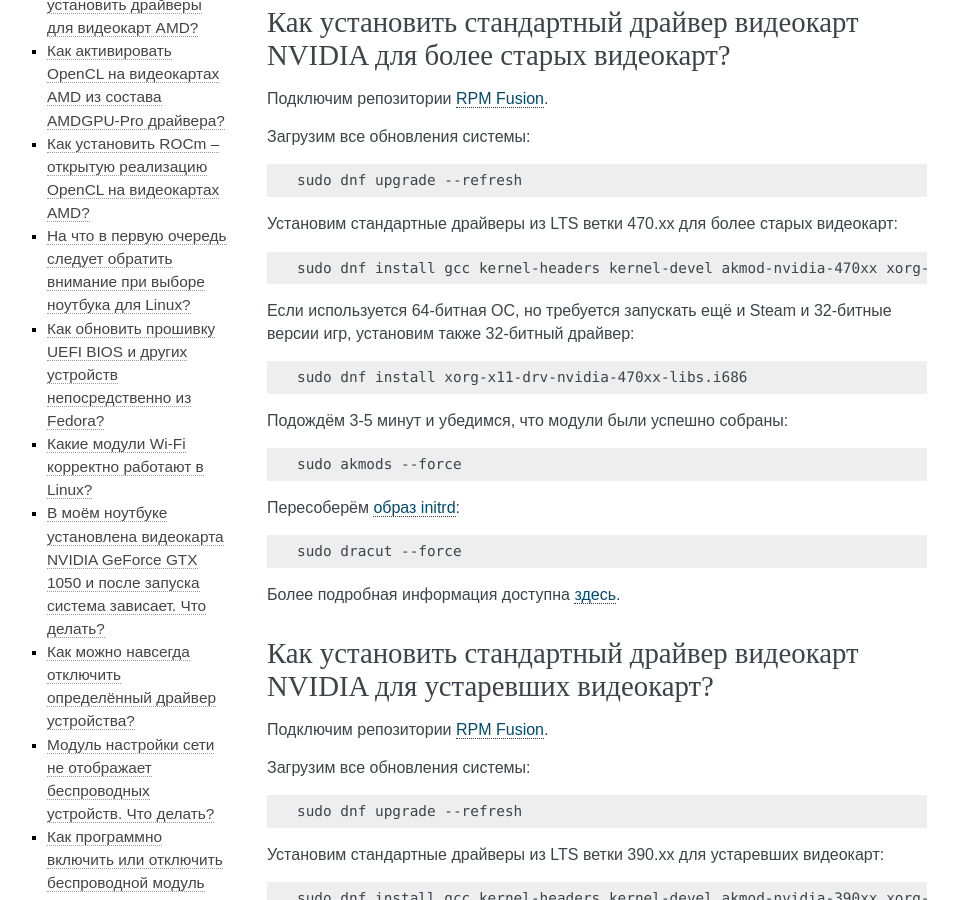
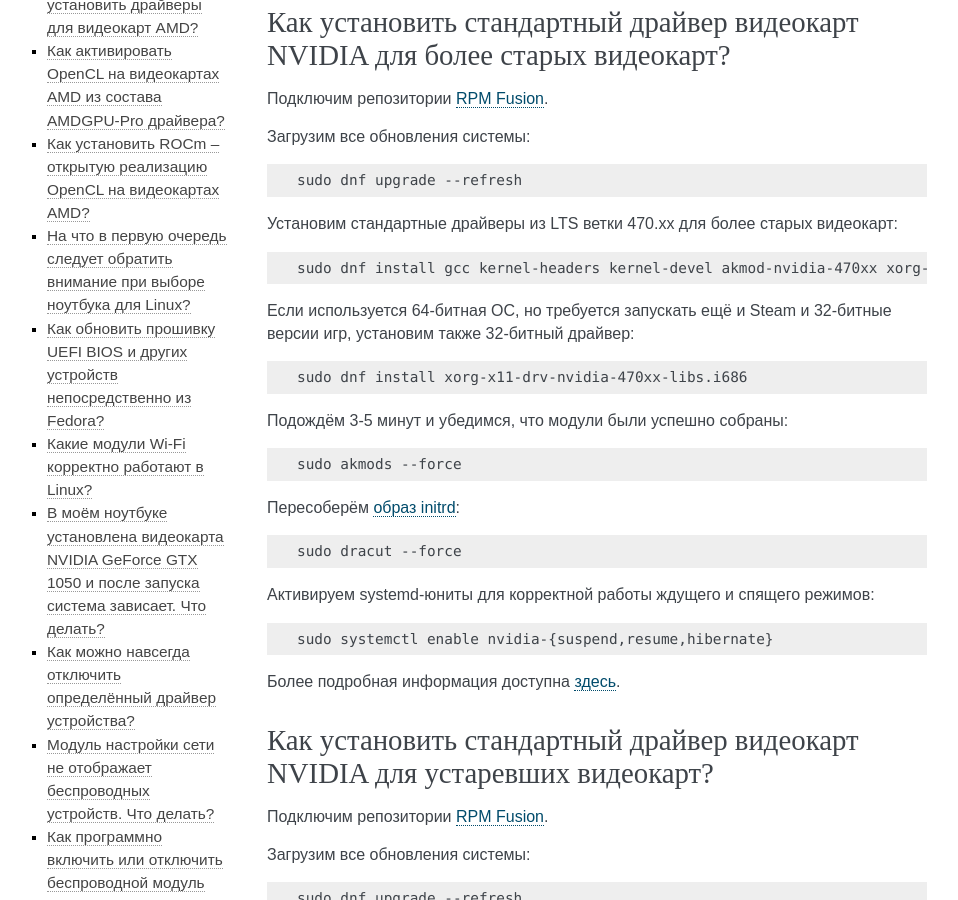
Before and after one commit to RussianFedora/FAQ, a Sphinx documentation site: the page built from source/hardware.rst, in a window 1280 px wide and 900 px high, scrolled down 1495 px. Shown: the whole window, without its empty margins (153-1111 px from the left). Built offline with Sphinx 7.4.7, drawn with Linux system fonts in a browser that asks for light colours; comment, search, counter and statistics services are not loaded.

Commit message:
Updated nvidia-legacy-470 question.

```diff
--- a/source/hardware.rst
+++ b/source/hardware.rst
@@ -111,7 +111,7 @@
 
 .. code-block:: text
 
-    sudo dnf install gcc kernel-headers kernel-devel akmod-nvidia-470xx xorg-x11-drv-nvidia-470xx xorg-x11-drv-nvidia-470xx-libs nvidia-settings-470xx
+    sudo dnf install gcc kernel-headers kernel-devel akmod-nvidia-470xx xorg-x11-drv-nvidia-470xx xorg-x11-drv-nvidia-470xx-libs xorg-x11-drv-nvidia-470xx-power nvidia-settings-470xx
 
 Если используется 64-битная ОС, но требуется запускать ещё и Steam и 32-битные версии игр, установим также 32-битный драйвер:
 
@@ -130,6 +130,12 @@
 .. code-block:: text
 
     sudo dracut --force
+
+Активируем systemd-юниты для корректной работы ждущего и спящего режимов:
+
+.. code-block:: text
+
+    sudo systemctl enable nvidia-{suspend,resume,hibernate}
 
 Более подробная информация доступна `здесь <https://www.easycoding.org/2017/01/11/pravilnaya-ustanovka-drajverov-nvidia-v-fedora.html>`__.
 
```
